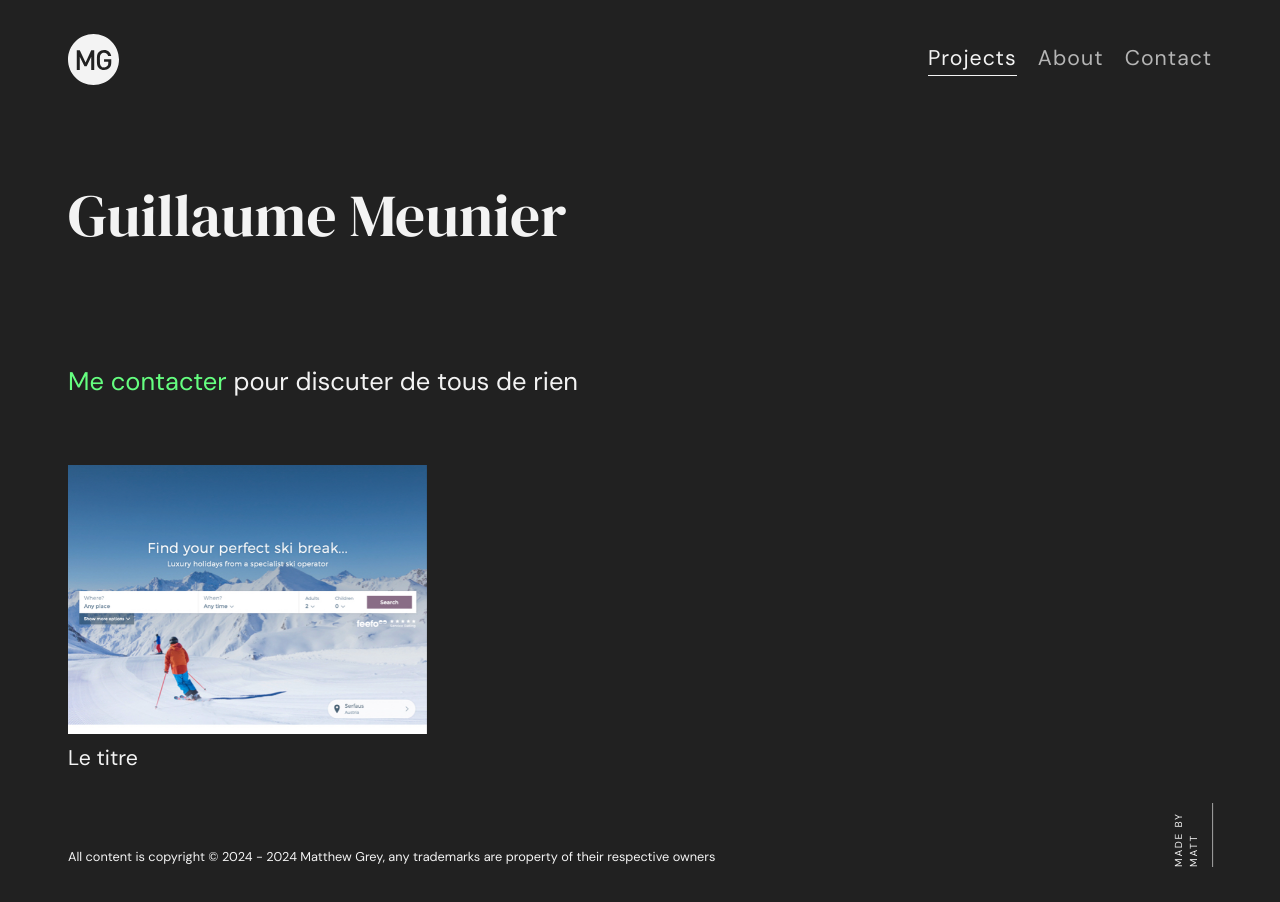
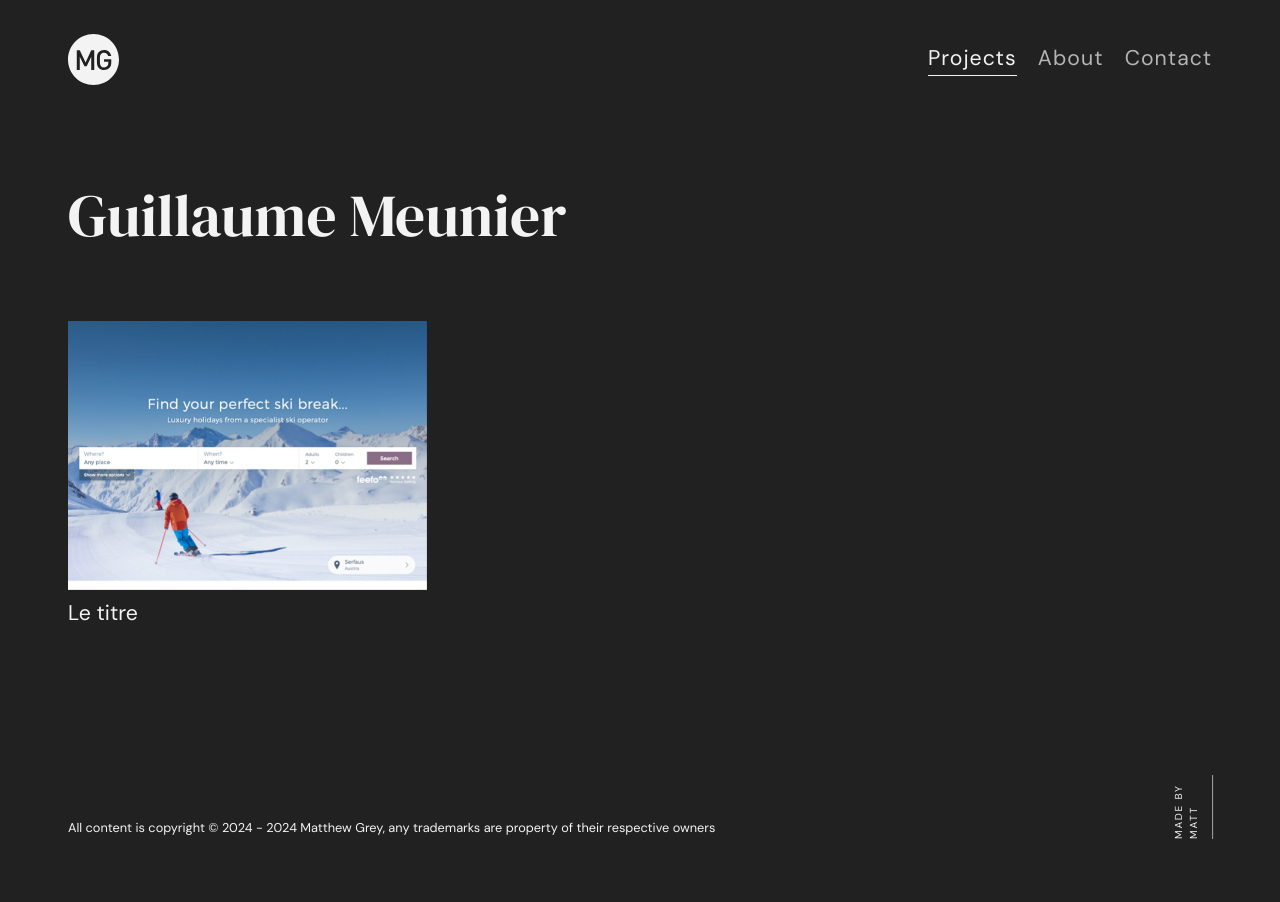
Before and after one commit to Alliages/guillaume_meunier, a Jekyll site: the page built from _pages/projects.html, in a window 1280 px wide. Built offline with Jekyll 4.4.1, drawn with Linux system fonts in a browser that asks for light colours; nearby versions of some CDN libraries.

Commit message:
Update projects.html

```diff
--- a/_pages/projects.html
+++ b/_pages/projects.html
@@ -9,8 +9,6 @@ priority: 1.0
 <div class="projects-intro-wrapper">
   <p class="projects-intro type-level-1">Guillaume Meunier</p>
 </div>
-
-<div class="projects-intro-wrapper"><p class="projects-intro type-level-3"><a href="/guillaume_meunier/contact">Me contacter</a> pour discuter de tous de rien</p></div>
 
 <div class="projects">
 {% for project in site.projects reversed limit:include.limit %}
```
